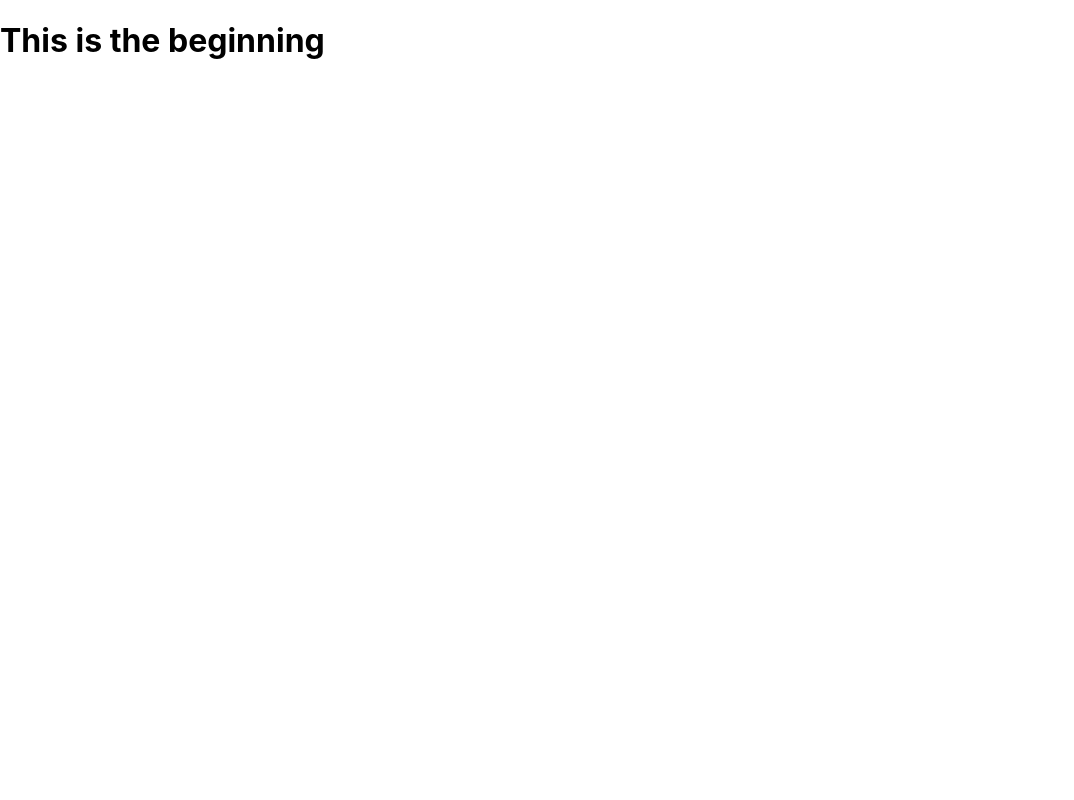
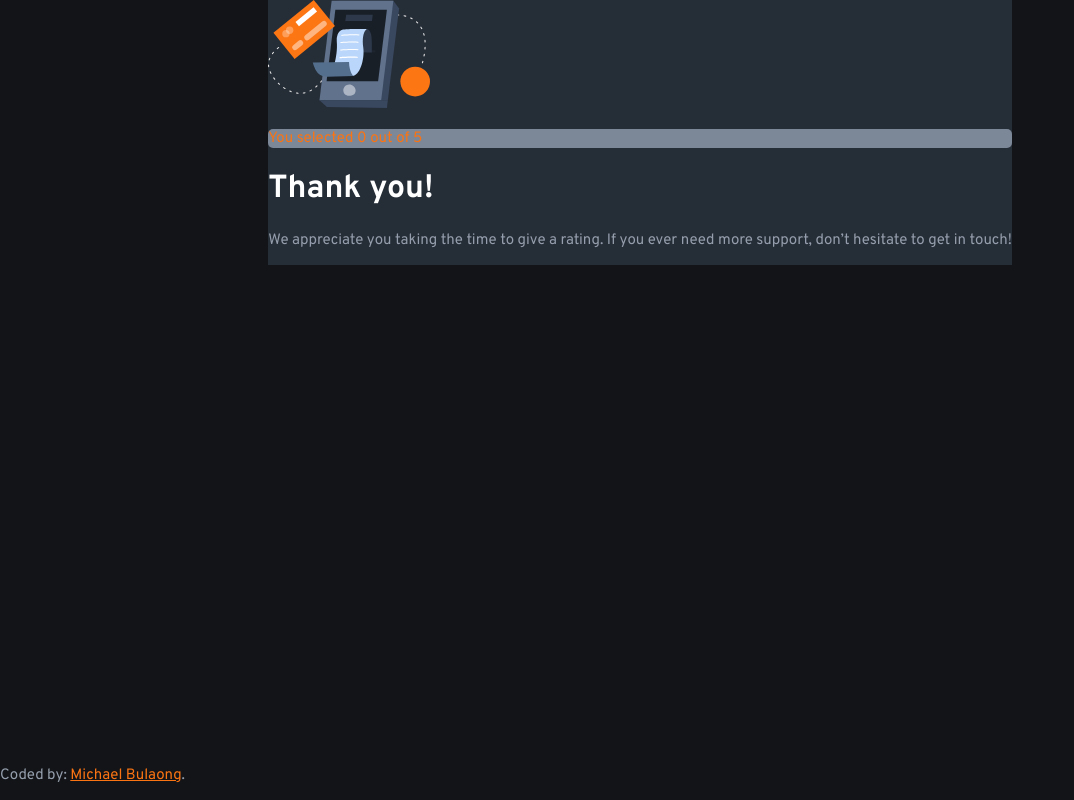
Before and after one commit to michaelbulaongdev/FM007-interactive-rating-component, a React (Create React App) app: page / in a window 1280 px wide. Shown: the whole page, without its empty margins (0-1074 px from the left). Built offline with nearby package versions, Linux system fonts and the light colour scheme.

Commit message:
installed mui

```diff
--- a/package.json
+++ b/package.json
@@ -3,6 +3,9 @@
   "version": "0.1.0",
   "private": true,
   "dependencies": {
+    "@emotion/react": "^11.10.6",
+    "@emotion/styled": "^11.10.6",
+    "@mui/material": "^5.11.11",
     "@testing-library/jest-dom": "^5.16.5",
     "@testing-library/react": "^13.4.0",
     "@testing-library/user-event": "^13.5.0",
--- a/src/App.css
+++ b/src/App.css
@@ -0,0 +1,51 @@
+@import url('https://fonts.googleapis.com/css2?family=Overpass:ital,wght@0,400;0,700;1,700&display=swap');
+
+:root {
+  --orange: hsl(25, 97%, 53%);
+  --white: hsl(0, 0%, 100%);
+  --lightGrey: hsl(217, 12%, 63%);
+  --mediumGrey: hsl(216, 12%, 54%);
+  --darkBlue: hsl(213, 19%, 18%);
+  --verydarkBlue: hsl(216, 12%, 8%);
+}
+
+body {
+  background-color: var(--verydarkBlue);
+  font-family: 'Overpass', sans-serif;
+  color: var(--lightGrey);
+}
+
+h1 {
+  color: var(--white);
+}
+
+p {
+  font-size: 15px;
+}
+
+a {
+  color: var(--orange);
+}
+
+.app {
+  display: flex;
+}
+
+.card-container {
+  margin: auto;
+  min-width: 330px;
+  max-height: 360px;
+  background-color: var(--darkBlue);
+}
+
+.selection {
+  color: var(--orange);
+  background-color: var(--mediumGrey);
+  border-radius: 5px;
+}
+
+.attribution {
+    position: fixed;
+    bottom:0%;
+    width:100%;
+}
--- a/src/App.js
+++ b/src/App.js
@@ -1,11 +1,32 @@
 import './App.css';
+import {useState} from 'react';
+import ThankYou from './components/ThankYou';
+import Attribution from './components/Attribution';
 
-function App() {
+export default function App() {
+	const [submitted, setSubmitted] = useState(true);
+	const [rating, setRating] = useState('0');
+
+	const handleClick = (e) => {
+		setRating(e.target.value);
+	};
+
+	const handleSubmit = () => {
+		setSubmitted(true);
+	};
+
 	return (
-		<div>
-			<h1>This is the beginning</h1>
+		<div className='app'>
+			{submitted ? (
+				<div className='card-container'>
+					<ThankYou rating={rating} />
+				</div>
+			) : (
+				<div className='card-container'>
+					<h1>How did we do?</h1>
+				</div>
+			)}
+			<Attribution />
 		</div>
 	);
 }
-
-export default App;
--- /dev/null
+++ b/src/components/Attribution.js
@@ -0,0 +1,15 @@
+import '../App.css';
+
+export default function Attribution() {
+	return (
+		<div className='attribution'>
+			<p>
+				Coded by:{' '}
+				<a href='https://michaelbulaongdev.github.io/portfolio'>
+					Michael Bulaong
+				</a>
+				.
+			</p>
+		</div>
+	);
+}
--- /dev/null
+++ b/src/components/ThankYou.js
@@ -0,0 +1,24 @@
+import {ReactComponent as ThankYouLogo} from '../images/illustration-thank-you.svg';
+import '../App.css';
+
+export default function ThankYou(props) {
+	return (
+		<div>
+			<div>
+				<ThankYouLogo />
+			</div>
+			<div className='selection'>
+				<p>You selected {props.rating} out of 5</p>
+			</div>
+			<div>
+				<h1>Thank you!</h1>
+			</div>
+			<div>
+				<p>
+					We appreciate you taking the time to give a rating. If you ever need
+					more support, don’t hesitate to get in touch!
+				</p>
+			</div>
+		</div>
+	);
+}
```
Also changed, not shown: src/components/Rating.js (added, +8 -0 lines), 1 other file (tests, documents, lock files or other folders).
